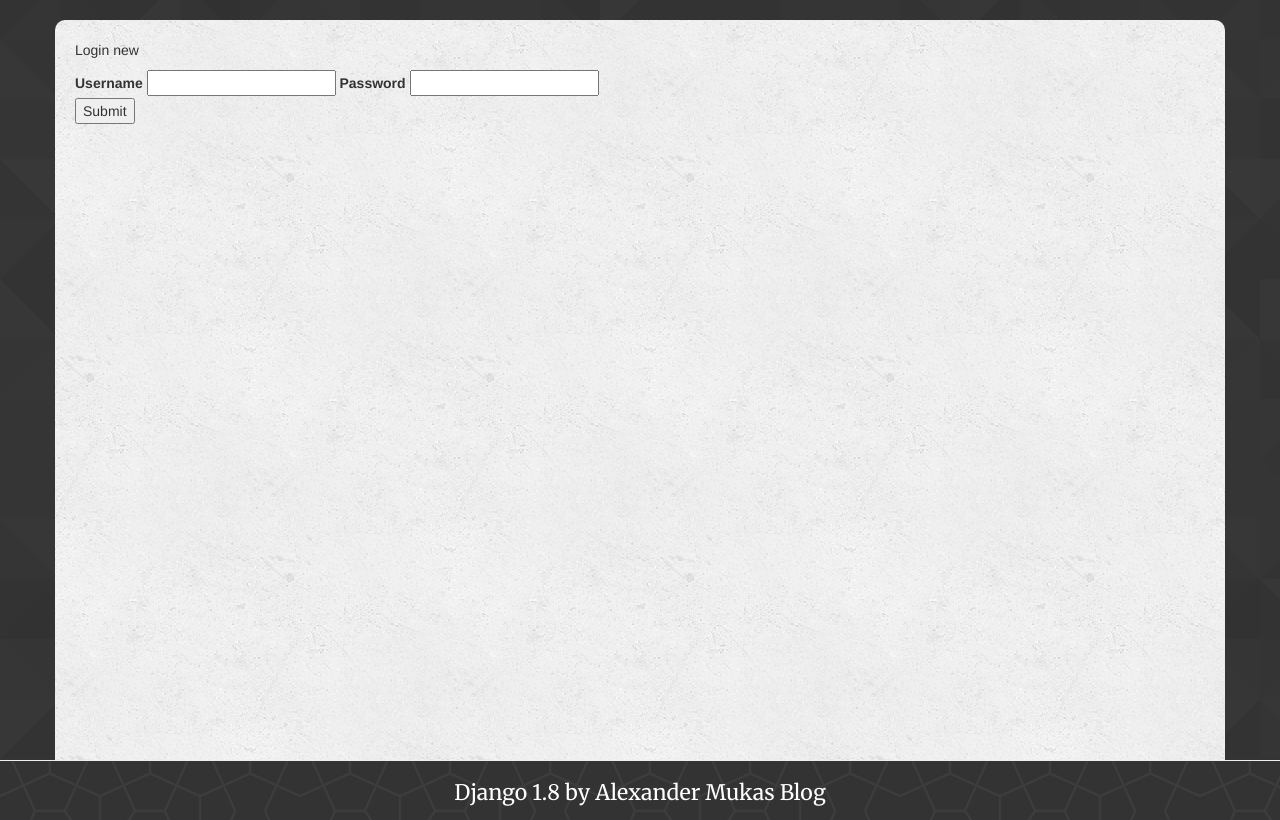
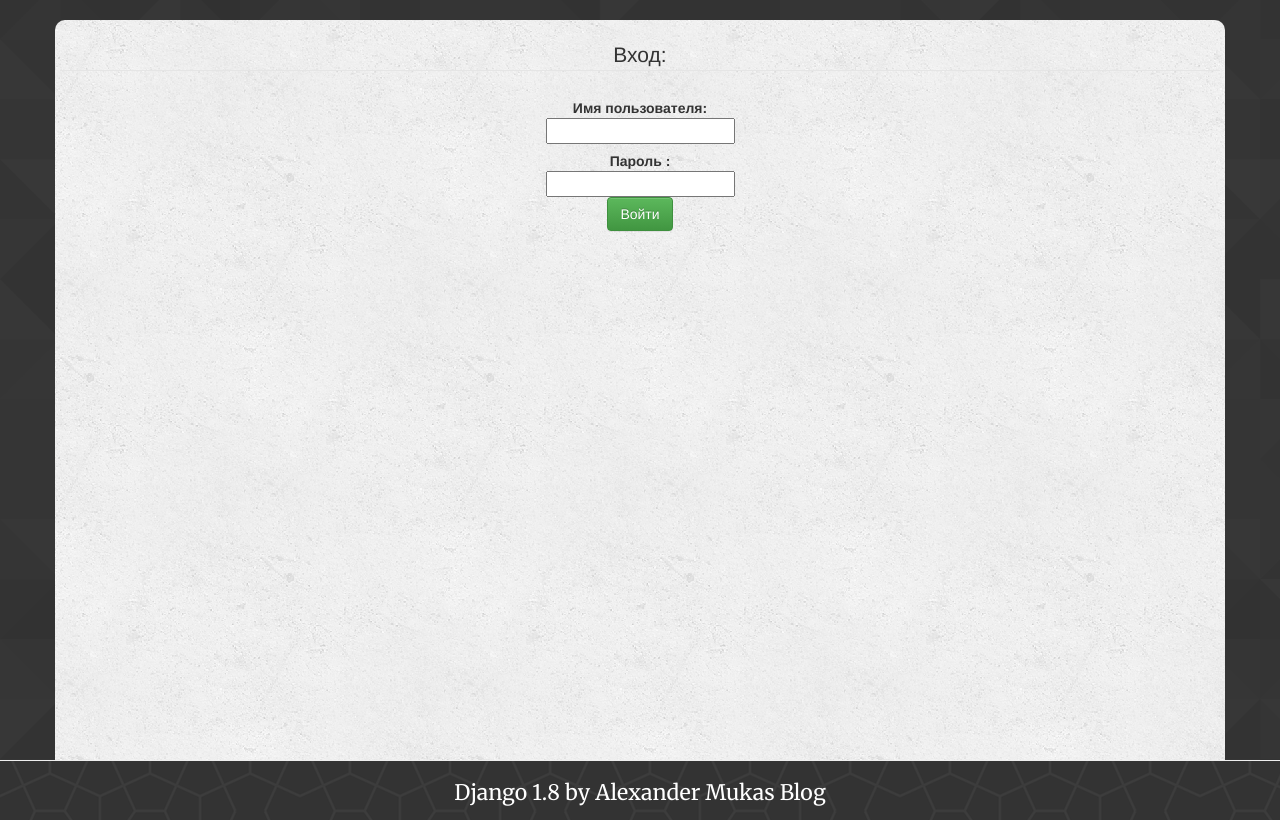
Before and after one commit to AlexanderMukas/my-first-blog, a Django app: page /auth/login/ in a window 1280 px wide. Shown: the part 81-901 px from the top of the page. Run offline with Django 3.2, Linux system fonts and the light colour scheme; some libraries are stand-ins or nearby versions.

Commit message:
Update register/login templates.

```diff
--- a/blog/templates/blog/base.html
+++ b/blog/templates/blog/base.html
@@ -19,6 +19,30 @@
             <link rel="stylesheet" href="{% static 'css/blog.css' %}">
 
             <link href='https://fonts.googleapis.com/css?family=Merriweather&subset=latin,cyrillic' rel='stylesheet' type='text/css'>
+            <!-- 28.05.2016 Google Maps for Contacts.html -->
+            <script src="http://maps.googleapis.com/maps/api/js">
+            </script>
+
+            <script>
+                var MyCenter=new google.maps.LatLng(47.8606485,35.1020754);
+                function initialize() {
+                    var mapProp = {
+                        center: MyCenter,
+                        zoom:17,
+                        mapTypeId:google.maps.MapTypeId.ROADMAP
+                    };
+                    var map=new google.maps.Map(document.getElementById("googleMap"), mapProp);
+                    // marker
+                    var marker=new google.maps.Marker({
+                            position:MyCenter,
+                        });
+                    marker.setMap(map);
+                }
+            google.maps.event.addDomListener(window, 'load', initialize);
+            </script>
+            <!--input in HTML template :
+            <div id="googleMap" style="width:500px;height:380px;"></div>
+            -->
 
 
             <!-- Latest compiled and minified JavaScript -->
--- a/blog/templates/blog/contacts.html
+++ b/blog/templates/blog/contacts.html
@@ -14,4 +14,5 @@
 	<h1>Телефон:</h1>
 	<p>222-51-47</p>
 	<p>Тут будут другие контакты...</p>
+	<div id="googleMap" style="width:500px;height:380px;"></div>
 {% endblock content %}
--- a/loginsys/templates/loginsys/login.html
+++ b/loginsys/templates/loginsys/login.html
@@ -1,22 +1,76 @@
 {% extends 'blog/base.html' %}
 
 {% block login %}
-
+<!--
 <form action="/auth/login/" method="POST">
 	{% csrf_token %}
 	<p>Login new</p>
-	<!-- Username -->
+-->
+
+	<!-- Username
 	<label for="username">Username</label>
 	<input type="text" id="username" name="username" >
-	 <!-- Password-->
+	-->
+	 <!-- Password
 	<label class="control-label" for="password">Password</label>
 	<input type="password" id="password" name="password" >
-	<!-- if Error-->
+	-->
+	<!-- if Error
 	{% if login_error %}
 		<label class="error">  {{ login_error }} </label>
 	{% endif %}
-	<!-- Button -->
+	-->
+	<!-- Button
 	<p><input type="submit"></p>
 </form>
+	-->
+<div class="loginbox" align="center" >
+    <div class="row">
+		<div class="span12">
+			<form class="form-horizontal" action="/auth/login/" method="POST">
+			{% csrf_token %}
+			  <fieldset>
+			    <div id="legend">
+			      <legend class="">Вход:</legend>
+			    </div>
+			    <div class="control-group">
+			      <!-- Username -->
+			      <label class="control-label"  for="username">Имя пользователя:</label>
+			      <div class="controls">
+			        <input type="text" id="username" name="username" placeholder="" class="input-xlarge">
+			      </div>
+			    </div>
+			    <div class="control-group">
+
+			      <!-- Password-->
+			      <label class="control-label" for="password">Пароль :</label>
+			      <div class="controls">
+			        <input type="password" id="password" name="password" placeholder="" class="input-xlarge">
+			      </div>
+			    </div>
+
+			    <!-- if Error-->
+				{% if login_error %}
+					<label class="error">  {{ login_error }} </label>
+				{% endif %}
+
+			    <div class="control-group">
+			      <!-- Button -->
+			      <div class="controls">
+			        <button class="btn btn-success">Войти</button>
+			      </div>
+			    </div>
+			  </fieldset>
+			</form>
+		</div>
+	</div>
+</div>
+
+
+
+
+
+
+
 
 {% endblock %}
--- a/loginsys/views.py
+++ b/loginsys/views.py
@@ -4,7 +4,8 @@ from django.contrib import auth
 # security
 from django.template.context_processors import csrf
 # register templates
-from django.contrib.auth.forms import UserCreationForm
+#from django.contrib.auth.forms import UserCreationForm
+from .forms import UserForm
 ### 22.05.2016 из blog/views.py
 # Create your views here.
 #08.05.2016 mukas If page don't found
@@ -41,9 +42,11 @@ def logout(request):
 def register(request):
 	args = {}
 	args.update(csrf(request))
-	args['form_reg'] = UserCreationForm()
+	args['form_reg'] = UserForm()
+	#args['form_reg'] = UserCreationForm()
 	if request.POST:
-		newuser_form = UserCreationForm(request.POST)
+		newuser_form = UserForm(request.POST)
+		#newuser_form = UserCreationForm(request.POST)
 		if newuser_form.is_valid():
 			newuser_form.save()
 			newuser = auth.authenticate(username=newuser_form.cleaned_data['username'],
```
Also changed, not shown: loginsys/forms.py (added, +20 -0 lines), loginsys/templates/loginsys/register.html (+51 -5 lines).
